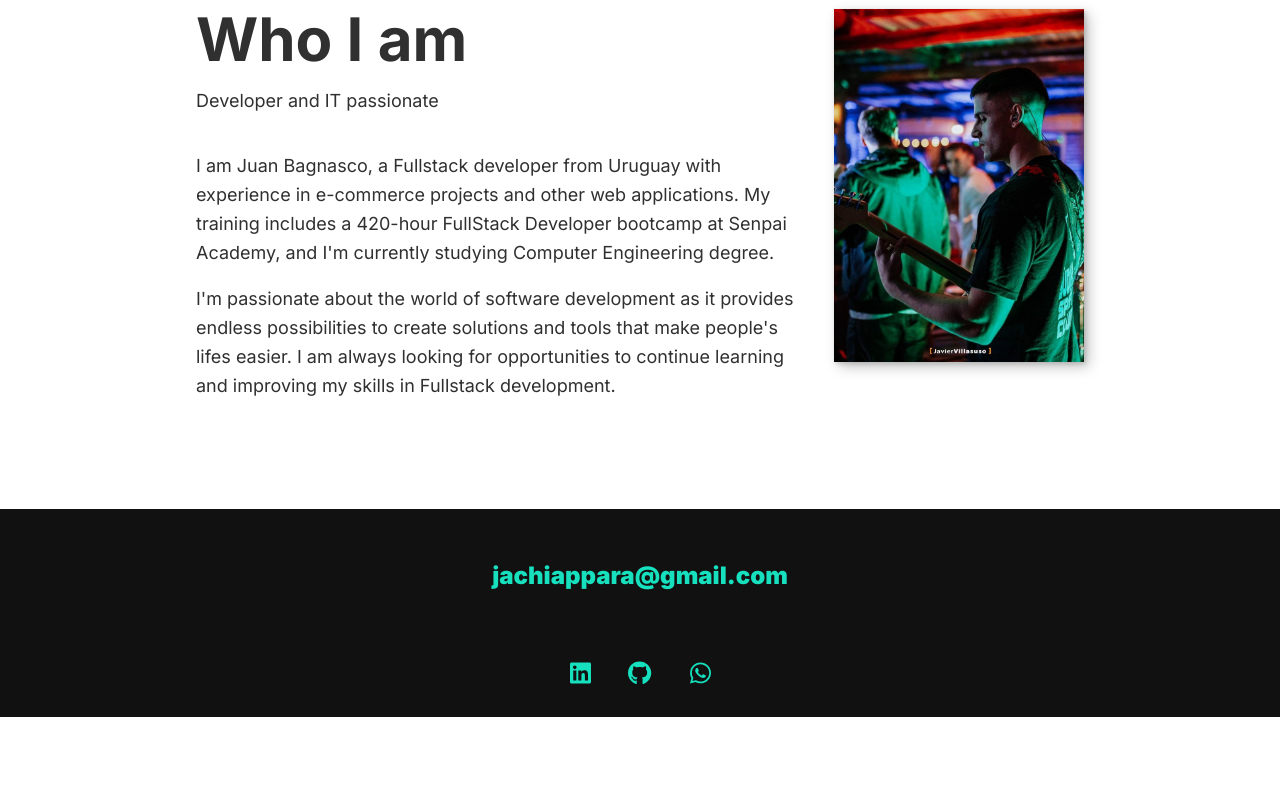
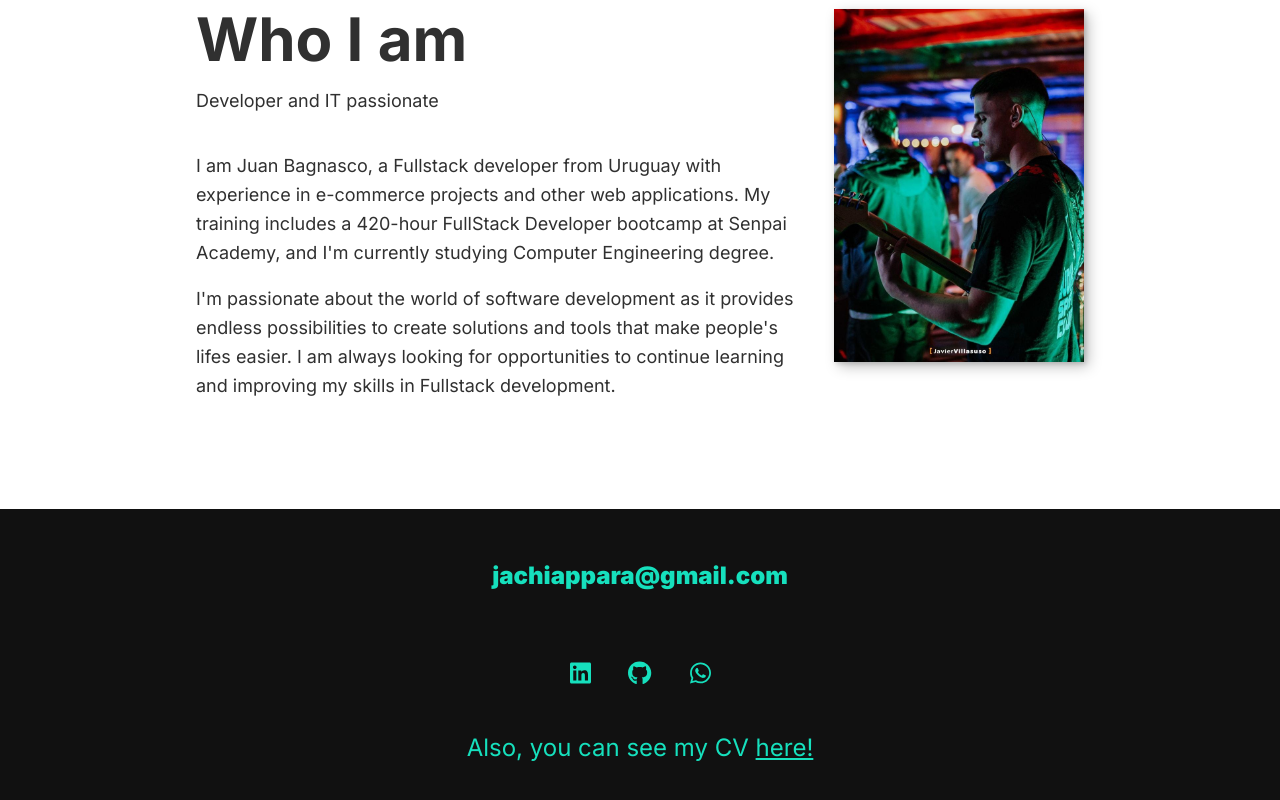
Before and after one commit to JuanBCh/myPortfolio, a Next.js app: page / in a window 1280 px wide. Shown: the part 1413-2213 px from the top of the page. Before the commit the page ends 2130 px from the top, so only its background shows below. Built offline with nearby package versions, Linux system fonts and the light colour scheme.

Commit message:
Agregado el cv

```diff
--- a/components/Portfolio/Footer/footer.js
+++ b/components/Portfolio/Footer/footer.js
@@ -12,18 +12,18 @@ export default function Footer() {
 
   return (
     <footer className={styles.footer}>
-      <a href="mailto:jachiappara@gmail.com" className={styles.footer__link}>
+      <Link href="mailto:jachiappara@gmail.com" className={styles.footer__link}>
         jachiappara@gmail.com
-      </a>
+      </Link>
       <ul className={styles.socialList}>
         <li className={styles.socialList__item}>
-          <a
+          <Link
             href="https://www.linkedin.com/in/juanbagnasco/"
             target="_blank"
             className={styles.socialList__link}
           >
             <FontAwesomeIcon icon={faLinkedin} style={{ color: "#16e0bd" }} />
-          </a>
+          </Link>
         </li>
         <li className={styles.socialList__item}>
           <Link
@@ -42,6 +42,16 @@ export default function Footer() {
           </Link>
         </li>
       </ul>
+      <p>
+        Also, you can see my CV{" "}
+        <Link
+          href="https://drive.google.com/file/d/1dk_ZhtWd7v6fEcPyW_9-jy44oRYunhY8/view?usp=drive_link"
+          target="_blank"
+          style={{ textDecoration: "underline" }}
+        >
+          here!
+        </Link>
+      </p>
     </footer>
   );
 }
```
